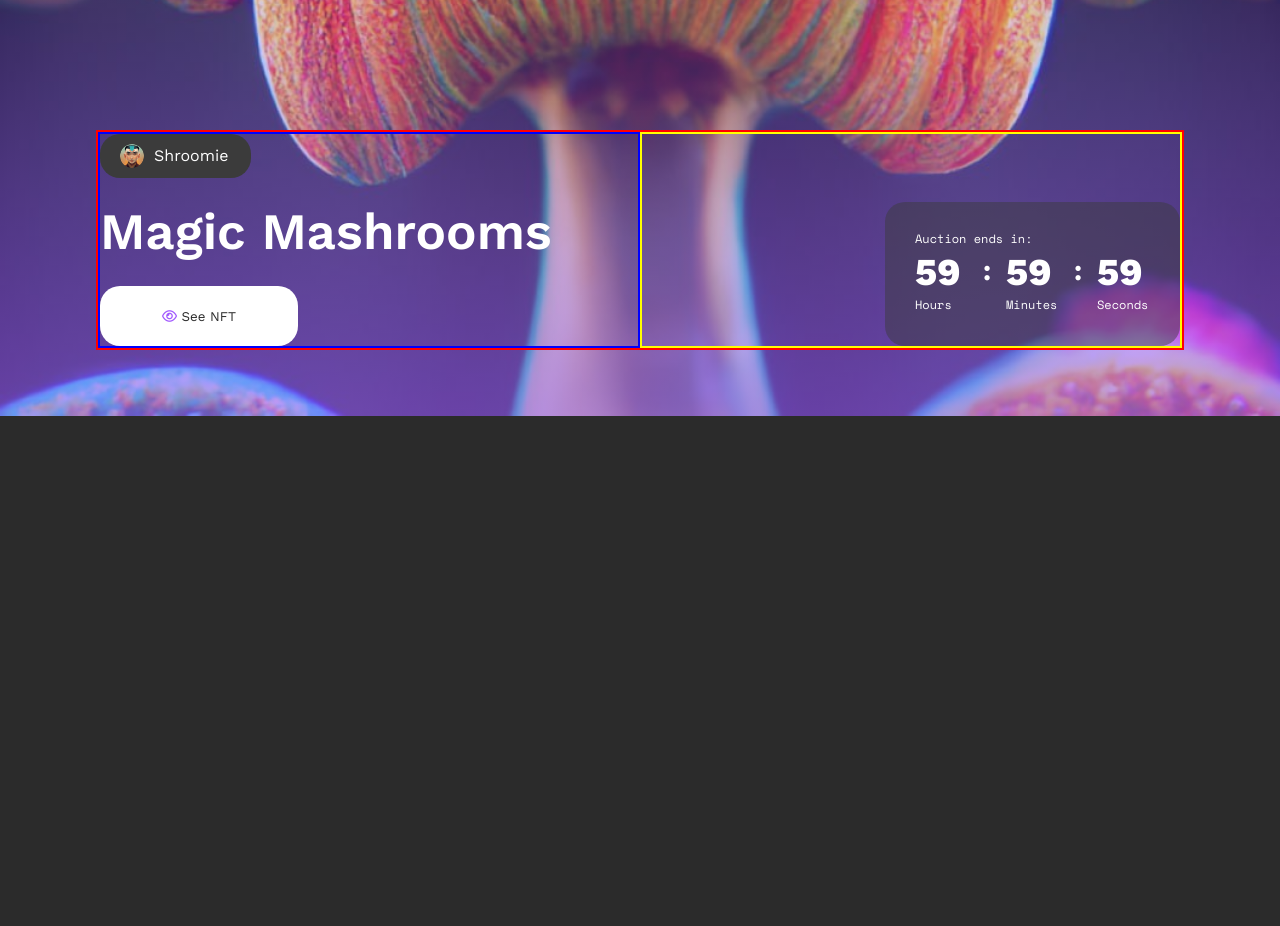
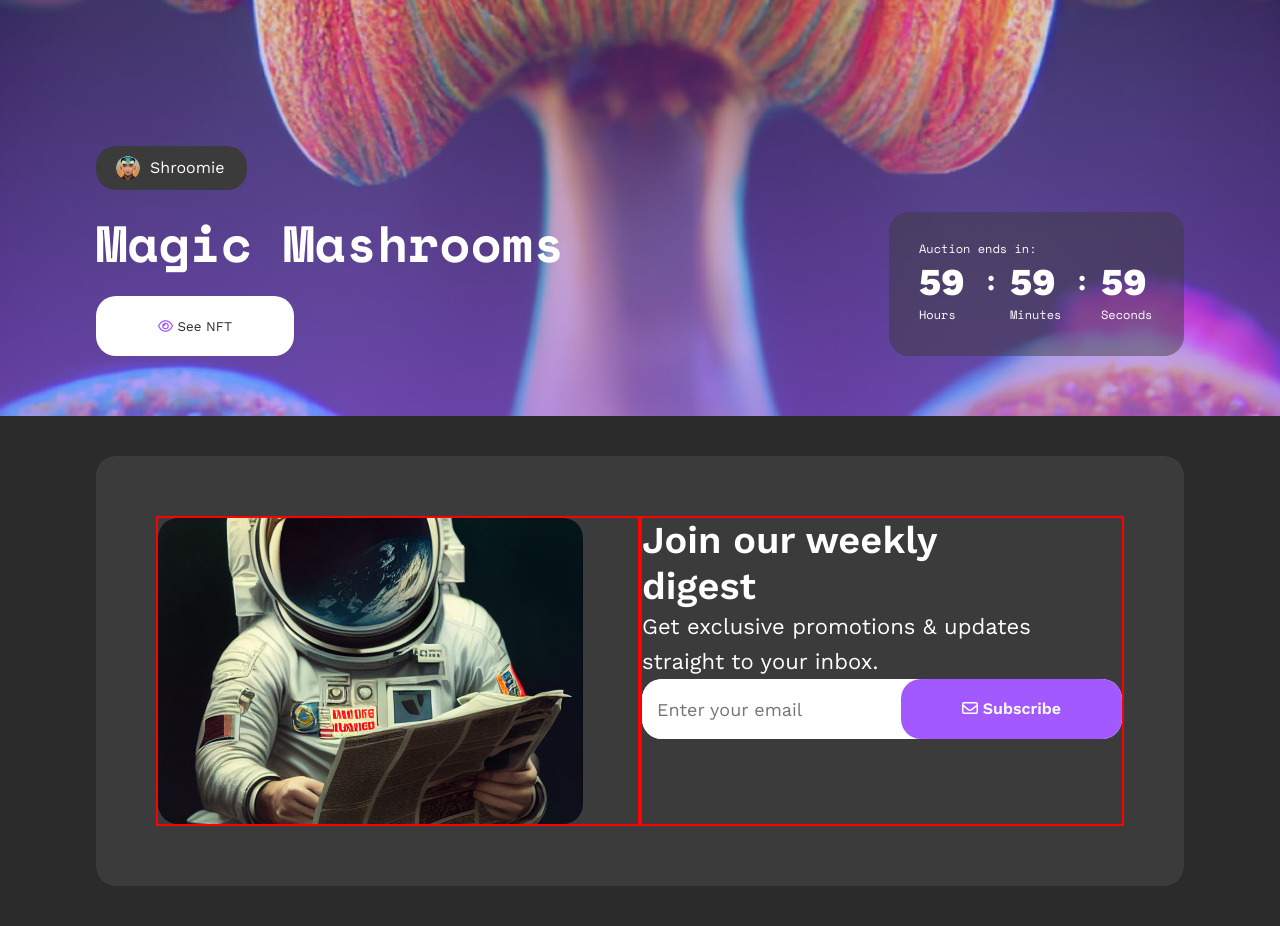
Before and after one commit to Bekoltiboyev/NFT-css-full_responsive, a plain HTML site: page index.html in a window 1280 px wide. Shown: the part 4660-5586 px from the top of the page. Before the commit the page ends 5076 px from the top, so only its background shows below. Drawn offline with nearby package versions, Linux system fonts and the light colour scheme.

Commit message:
yangi project

```diff
--- a/index.html
+++ b/index.html
@@ -469,6 +469,27 @@
         </div>
     </div>
 
+    <div class="container">
+        <div class="bottom_section">
+            <div class="bottom_section_container">
+                <div class="bottom_left">
+                    <div class="bottom_left_image_box">
+                        <img src="./images/bottom.png" alt="">
+                    </div>
+                </div>
+                <div class="bottom_right">
+                    <div class="bottom_right_text_box">
+                        <p class="title">Join our weekly <br> digest</p>
+                        <p class="text">Get exclusive promotions & updates <br> straight to your inbox.</p>
+                    </div>
+                    <form class="form">
+                        <input type="email" placeholder="Enter your email here">
+                        <button class="bottom_btn" ><i class="fa-regular fa-envelope"></i> Subscribe</button>
+                    </form>
+                </div>
+            </div>
+        </div>
+    </div>
 
 
 </body>
--- a/style.css
+++ b/style.css
@@ -591,23 +591,19 @@ body {
     background-repeat: no-repeat;
     background-size: cover;
     background-position: center;
-    position: relative;
+    padding: 60px 0;
+    display: flex;
+    align-items: flex-end;
 }
 .megic_container{
     width: 85%;
     margin: 0 auto;
     height: 220px;
-    border: 2px solid red;
-    position: absolute;
-    left: 50%;
-    bottom: 0;
-    transform: translate(-50%, -30%);
     display: flex;
 }
 .megic_left{
     width: 50%;
     height: 100%;
-    border: 2px solid blue;
     display: grid;
     align-content: space-between;
 }
@@ -653,7 +649,6 @@ body {
 .megic_right{
     width: 50%;
     height: 100%;
-    border: 2px solid yellow;
     display: flex;
     justify-content: flex-end;
     align-items: flex-end;
@@ -714,6 +709,73 @@ body {
     color: var(--oq);
     font-family: 'Space Mono', monospace;
 }
+
+/* bottom section style start */
+.bottom_section{
+    width: 100%;
+    height: auto;
+    padding: 40px 0;
+}
+.bottom_section_container{
+    width: 100%;
+    height: auto;
+    border-radius: 20px;
+    background-color: #3B3B3B;
+    padding: 60px;
+    display: flex;
+
+}
+.bottom_left{
+    width: 50%;
+    height: 310px;
+    border: 2px solid red;
+
+}
+.bottom_left_image_box{
+    max-width: 425px;
+    height: 100%;
+}
+.bottom_left_image_box img{
+    width: 100%;
+    height: 100%;
+    border-radius: 20px ;
+    object-fit: cover;
+}
+.bottom_right{
+    width: 50%;
+    height: 310px;
+    border: 2px solid red;
+}
+.form{
+    width: 100%;
+    height: 60px;
+    border-radius: 20px;
+    background-color: var(--oq);
+    display: flex;
+    justify-content: space-between;
+}
+.form input{
+    height: 100%;
+    width: 182px;
+    border: none;
+    outline: none;
+    border-radius: 20px;
+    padding: 0 15px;
+    font-size: 18px;
+    color: grey;
+}
+.bottom_btn{
+    height: 100%;
+    width: 221px;
+    border: none;
+    background-color: var(--bg);
+    border-radius: 20px;
+    font-weight: 600;
+    font-size: 16px;
+    line-height: 22px;
+    color: var(--oq);
+}
+
 
 /* mobile responsive start */
 @media screen and (max-width: 576px) {
@@ -887,6 +949,49 @@ body {
         background-color: #3B3B3B;
         border-radius: 20px;
     }
+    /* megic style start */
+    .bg_megic{
+        display: flex;
+        align-items: center;
+        position: relative;
+    }
+    .megic_container{
+        width: 85%;
+        margin: 0 auto;
+        height: auto;
+        display: flex;
+        flex-direction: column;
+        row-gap: 25px;
+    }
+    .megic_left{
+        width: 100%;
+        height: 120px;
+    }
+    .megic_right{
+        width: 100%;
+        display: flex;
+        justify-content: center;
+        align-items: center;
+    }
+    .time_box{
+        width: 100%;
+    }
+    .time_item_box{
+        width: 100%;
+    }
+    .magic_mashrooms{
+        font-weight: 600;
+        font-size: 38px;
+        line-height: 45px;
+        color: var(--oq);
+        font-family: 'Space Mono', monospace;
+    }
+    .megic_btn{
+        position: absolute;
+        bottom: 40px;
+        width: 84%;
+    }
+
 }
 /* sm */
 @media screen and (min-width: 577px) {
@@ -1081,6 +1186,48 @@ body {
         height: 469px;
         background-color: #3B3B3B;
         border-radius: 20px;
+    }
+    /* megic style start */
+    .bg_megic{
+        display: flex;
+        align-items: center;
+        position: relative;
+    }
+    .megic_container{
+        width: 85%;
+        margin: 0 auto;
+        height: auto;
+        display: flex;
+        flex-direction: column;
+        row-gap: 25px;
+    }
+    .megic_left{
+        width: 100%;
+        height: 120px;
+    }
+    .megic_right{
+        width: 100%;
+        display: flex;
+        justify-content: center;
+        align-items: center;
+    }
+    .time_box{
+        width: 100%;
+    }
+    .time_item_box{
+        width: 100%;
+    }
+    .magic_mashrooms{
+        font-weight: 600;
+        font-size: 38px;
+        line-height: 45px;
+        color: var(--oq);
+        font-family: 'Space Mono', monospace;
+    }
+    .megic_btn{
+        position: absolute;
+        bottom: 40px;
+        width: 84%;
     }
 }
 @media screen and (min-width: 768px) {
@@ -1265,8 +1412,61 @@ body {
     .discover_card1{
         display: none;
     }
-
-}
+    /* megic style start */
+    .bg_megic{
+        display: flex;
+        align-items: center;
+        position: static;
+    }
+    .megic_container{
+        width: 85%;
+        margin: 0 auto;
+        height: 210px;
+        display: flex;
+        flex-direction: row;
+        row-gap: 25px;
+    }
+    .megic_left{
+        width: 50%;
+        height: 100%;
+    }
+    .megic_right{
+        width: 50%;
+        height: 100%;
+        display: flex;
+        justify-content: flex-end;
+        align-items: flex-end;
+    }
+    .time_box{
+        width: 100%;
+    }
+    .time_item_box{
+        width: 100%;
+    }
+    .magic_mashrooms{
+        font-weight: 600;
+        font-size: 38px;
+        line-height: 45px;
+        color: var(--oq);
+        font-family: 'Space Mono', monospace;
+    }
+    .megic_btn{
+        position: static;
+        bottom: 60px;
+        width: 198px;
+    }
+
+}
+
+
+@media screen and (min-width: 992px) {
+    .time_box{
+        width: 295px;
+    }
+}
+
+
+
 
 @media screen and (min-width: 1200px) {
     .mobile_card{
@@ -1439,6 +1639,22 @@ body {
     .discover_card1{
         display: block;
     }
+
+    /* megic style start */
+    .bg_megic{
+        display: flex;
+        align-items: flex-end;
+        position: static;
+    }
+    .magic_mashrooms{
+        font-weight: 600;
+        font-size: 51px;
+        line-height: 56px;
+        color: var(--oq);
+    }
+
+
+
 }
 
 @media screen and (min-width: 1460px){
```
Also changed, not shown: images/bottom.png (added).
